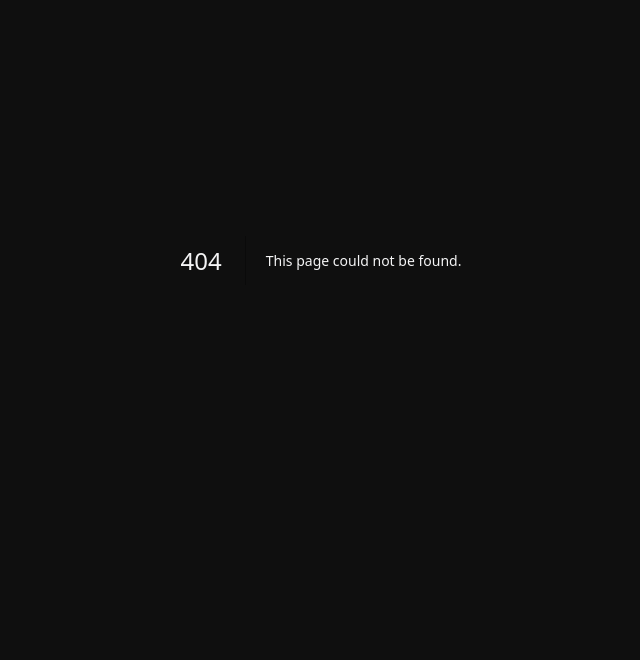
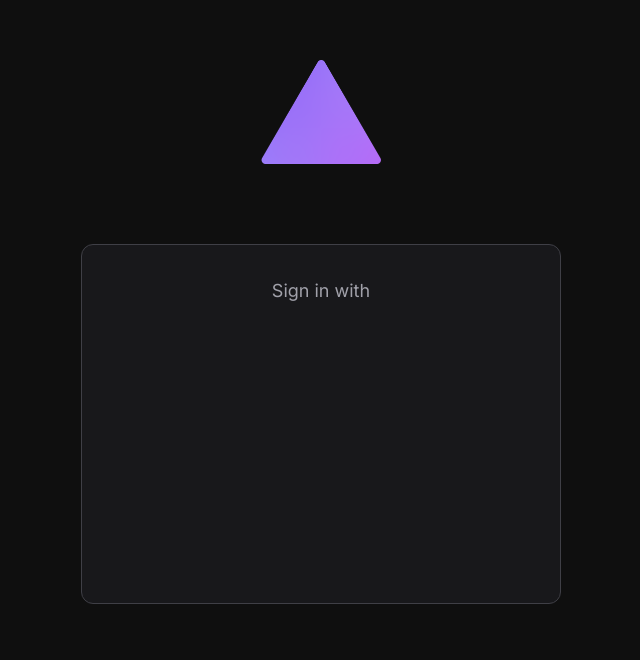
Before and after one commit to CarboxyDev/Effichron, a Next.js app: page /sign-in in a window 1280 px wide. Before the commit this address had no page. Shown: the part 140-800 px from the top of the page, without its empty margins (319-959 px from the left). Built offline with nearby package versions, Linux system fonts and the light colour scheme; what tailwindcss-debug-screens would draw is missing.

Commit message:
Add sign-in page (wip) + Add middleware redirect for signed in users

```diff
--- a/src/app/middleware.ts
+++ /dev/null
@@ -1,9 +0,0 @@
-import type { NextRequest } from 'next/server';
-
-export function middleware(request: NextRequest) {
-  return;
-}
-
-export const config = {
-  matcher: '/',
-};
--- /dev/null
+++ b/src/app/sign-in/page.tsx
@@ -0,0 +1,21 @@
+import { Logo } from '@/components/Logo';
+import { PageWrapper } from '@/components/PageWrapper';
+import Link from 'next/link';
+
+export default function SignInPage() {
+  return (
+    <PageWrapper navbarProps={null}>
+      <div className="mt-50 flex flex-col items-center">
+        <Link href="/">
+          <Logo size={120} />
+        </Link>
+        <div className="mt-20 flex h-90 w-120 flex-col items-center rounded-xl border border-dark-700 bg-dark-900">
+          <h2 className="mt-8 text-lg text-dark-400">Sign in with</h2>
+          <div className="mt-24">
+            <div className=""></div>
+          </div>
+        </div>
+      </div>
+    </PageWrapper>
+  );
+}
--- a/src/app/signin/page.tsx
+++ /dev/null
@@ -1,9 +0,0 @@
-import { PageWrapper } from '@/components/PageWrapper';
-
-export default function SignInPage() {
-  return (
-    <PageWrapper navbarProps={{ variant: 'with-branding', drawDivider: false }}>
-      <div></div>
-    </PageWrapper>
-  );
-}
--- a/src/components/Logo.tsx
+++ b/src/components/Logo.tsx
@@ -16,7 +16,7 @@ export const Logo = (props: LogoProps) => {
         width={size || 32}
         className={cn(
           className,
-          'transition delay-300 duration-1000 ease-in-out hover:rotate-180'
+          'transition delay-300 duration-1000 ease-in-out hover:rotate-180 hover:cursor-pointer'
         )}
         src="/logo.png"
         alt="logo"
--- a/src/components/PageWrapper.tsx
+++ b/src/components/PageWrapper.tsx
@@ -11,7 +11,7 @@ interface WrapperNavbarProps {
 /** This component is used to wrap contents of a page for adjusting the layout spacing in different devices */
 export const PageWrapper = (props: {
   children: React.ReactNode;
-  navbarProps: WrapperNavbarProps;
+  navbarProps: WrapperNavbarProps | null;
 }) => {
   const children = props.children;
   const navbarVariant = props.navbarProps?.variant;
@@ -21,7 +21,9 @@ export const PageWrapper = (props: {
     <>
       <Toaster position="top-left" />
       <div className="mx-4 md:mx-16 lg:mx-25">
-        <Navbar variant={navbarVariant} drawDivider={navbarDrawDivider} />
+        {props.navbarProps != null && (
+          <Navbar variant={navbarVariant} drawDivider={navbarDrawDivider} />
+        )}
         <main className="flex flex-col">{children}</main>
         <div className="mt-24"></div>
         <Footer />
```
Also changed, not shown: src/middleware.ts (added, +18 -0 lines).
